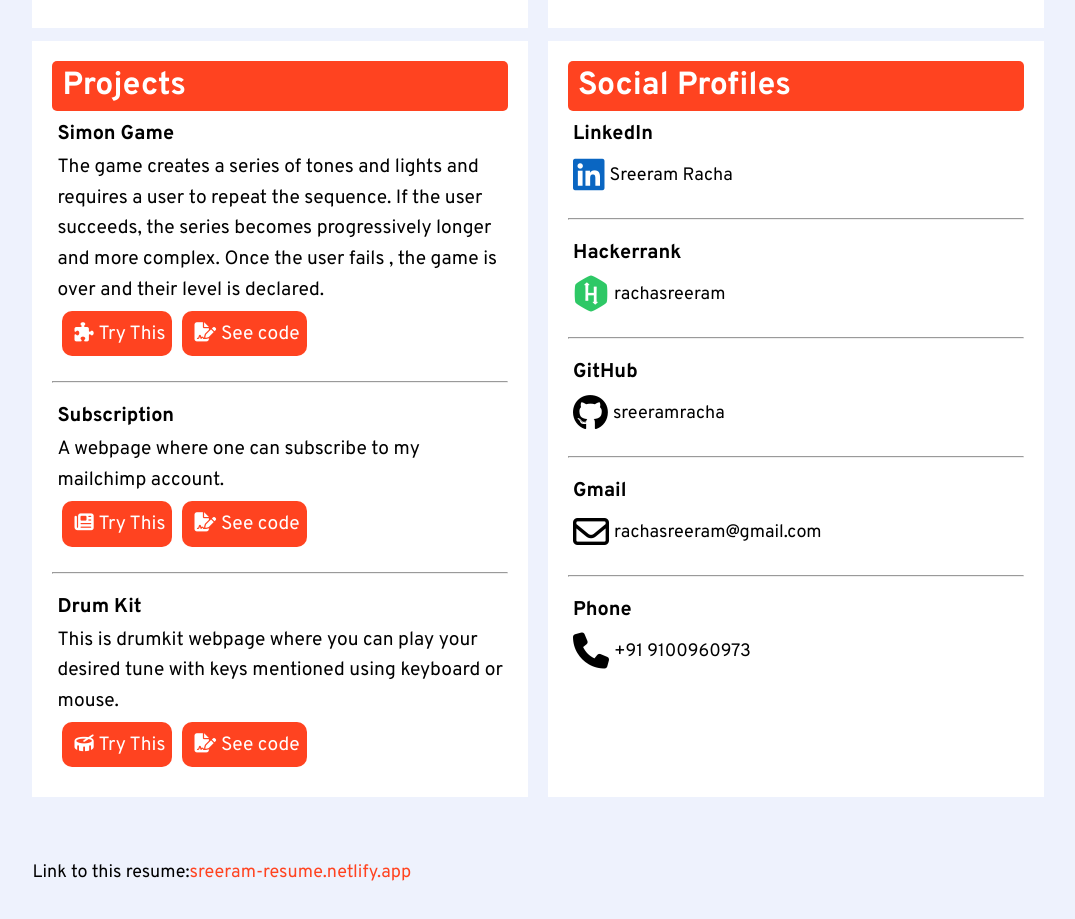
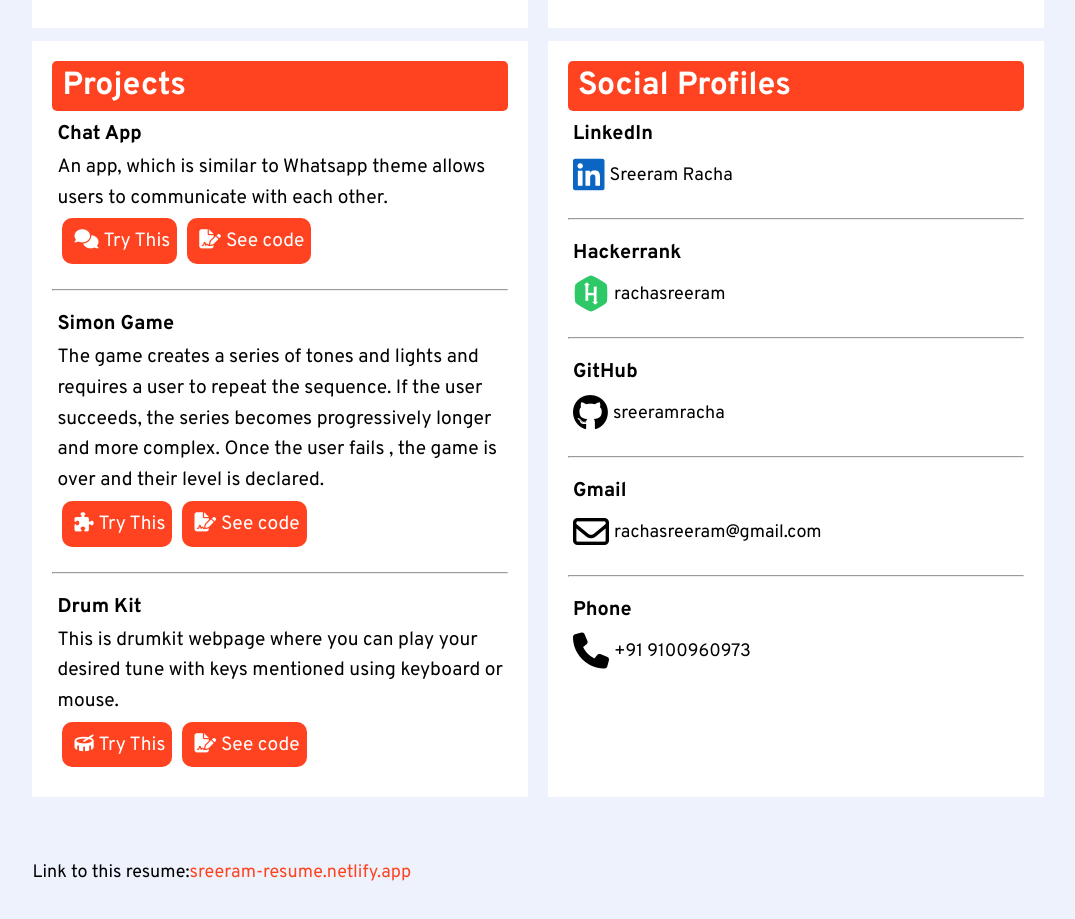
Before and after one commit to sreeramracha/Resume-2.0, a React (Create React App) app: page / in a window 1280 px wide. Shown: the part 1065-1984 px from the top of the page, without its empty margins (102-1177 px from the left). Built offline with nearby package versions, Linux system fonts and the light colour scheme.

Commit message:
Changed project

```diff
--- a/src/components/Project.jsx
+++ b/src/components/Project.jsx
@@ -6,6 +6,17 @@ export default function Project() {
 			<div className="headings-title">
 				<h1>Projects</h1>
 			</div>
+
+			<ProjectInfo
+				name="Chat App"
+				description="An app, which is similar to Whatsapp theme allows users to communicate with each other."
+				exploreGame="https://chatappwhatsappclone.netlify.app/"
+				exploreCode="https://github.com/sreeramracha/Whatsapp-Clone-Frontend"
+				gameIcon="fa-solid fa-comments"
+				codeIcon="fa-solid fa-file-signature"
+			/>
+
+			<hr />
 
 			<ProjectInfo
 				name="Simon Game"
@@ -23,18 +34,6 @@ export default function Project() {
 			<hr />
 
 			<ProjectInfo
-				name="Subscription"
-				description="A webpage where one can subscribe to my mailchimp
-						account."
-				exploreGame="https://stormy-headland-34030.herokuapp.com/"
-				exploreCode="https://github.com/sreeramracha/subscription"
-				gameIcon="fa-solid fa-newspaper"
-				codeIcon="fa-solid fa-file-signature"
-			/>
-
-			<hr />
-
-			<ProjectInfo
 				name="Drum Kit"
 				description="This is drumkit webpage where you can play your desired tune
 					with keys mentioned using keyboard or mouse."
```
